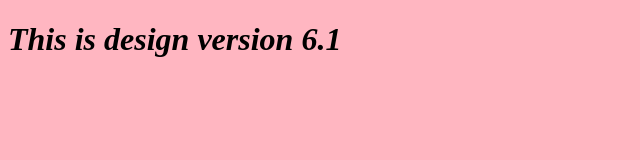
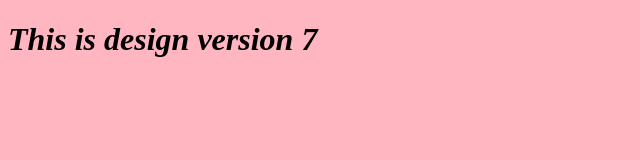
Before and after one commit to sristiacharya13/my_repository, a plain HTML site: page index.html in a window 1280 px wide. Shown: the full height of the page, 0-640 px from the left. Drawn offline with Linux system fonts and the light colour scheme.

Commit message:
Changed the version 6.1 to 7

```diff
--- a/index.html
+++ b/index.html
@@ -7,6 +7,6 @@
     <title>Document</title>
 </head>
 <body>
-    <h1>This is design version 6.1</h1>
+    <h1>This is design version 7</h1>
 </body>
 </html>
```
